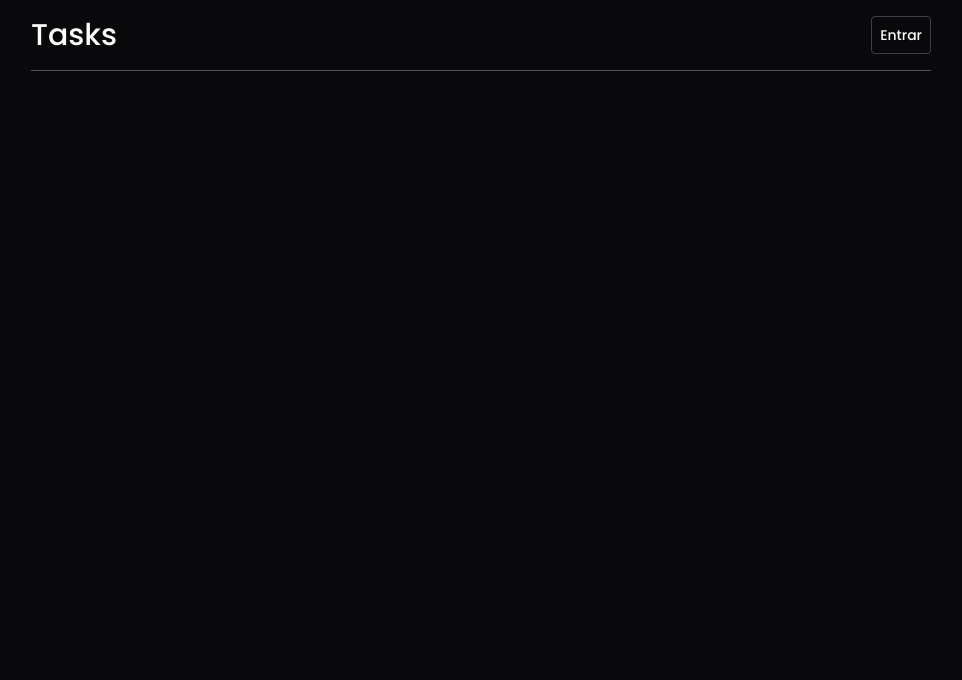
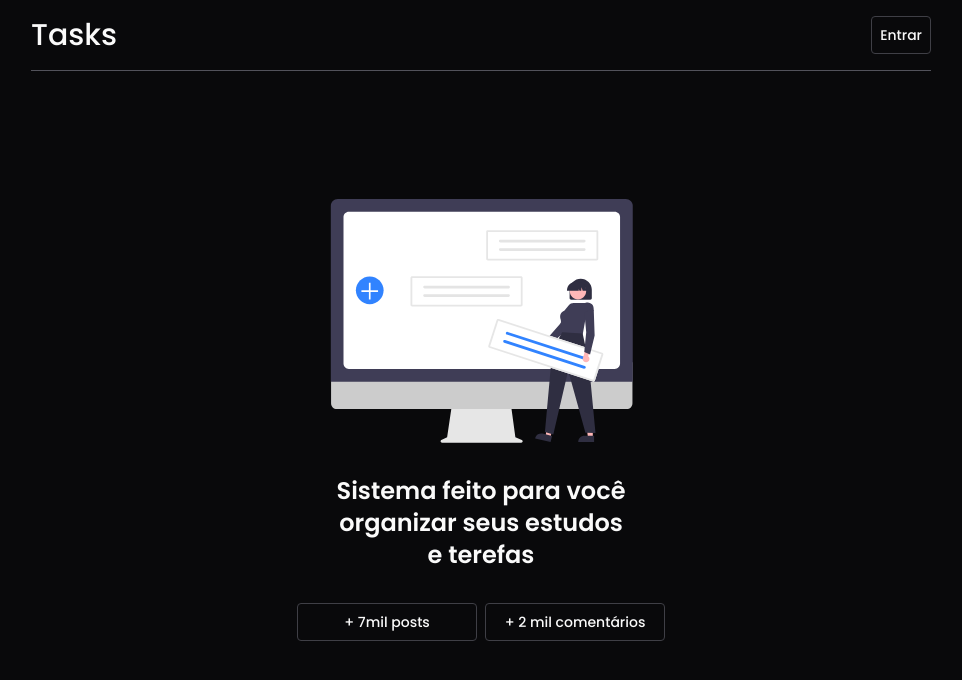
Before and after one commit to MatheusAltrao/taskList, a Next.js app: page / in a window 1280 px wide. Shown: the top 680 px of the page, without its empty margins (159-1121 px from the left). Built offline with nearby package versions, Linux system fonts and the light colour scheme; no server answers.

Commit message:
feat: create hero section

```diff
--- a/src/app/Dashboard/page.tsx
+++ /dev/null
@@ -1,11 +0,0 @@
-const Dashboard = () => {
-    return (
-        <div>
-            <div>
-                <h1 className='text-3xl font-medium '>Minhas Tarefas</h1>
-            </div>
-        </div>
-    );
-};
-
-export default Dashboard;
--- a/src/app/globals.css
+++ b/src/app/globals.css
@@ -3,9 +3,17 @@
 @tailwind utilities;
 
 body {
-    @apply bg-zinc-950 text-zinc-50 px-4;
+    @apply bg-zinc-950 text-zinc-50 px-2 sm:px-4;
 }
 
 .btn-primary {
     @apply bg-transparent border border-zinc-700 rounded flex items-center justify-center  font-medium hover:bg-zinc-700 transition-colors;
 }
+
+.btn-secondary {
+    @apply bg-blue-700 border border-blue-700 rounded flex items-center justify-center  font-medium hover:bg-transparent transition-colors;
+}
+
+.card {
+    @apply bg-transparent border border-zinc-700 rounded  font-medium hover:bg-zinc-700 transition-colors;
+}
--- a/src/app/page.tsx
+++ b/src/app/page.tsx
@@ -1,3 +1,34 @@
+import Image from 'next/image';
+import HeroImage from '../assets/heroImage.svg';
+
 export default function Home() {
-    return <div className='min-h-screen '></div>;
+    return (
+        <div className=' mt-32 w-full max-w-[900px] mx-auto flex items-center justify-center flex-col gap-8 '>
+            <div className=' pr-8 '>
+                <Image
+                    src={HeroImage}
+                    alt=''
+                    height={400}
+                    width={400}
+                    priority={true}
+                    className='w-full max-w-[400px] max-h-[400px]'
+                />
+            </div>
+
+            <div className='flex flex-col items-center justify-center gap-4 w-full text-center'>
+                <h1 className='text-2xl font-semibold text-center max-w-[300px]'>
+                    Sistema feito para você organizar seus estudos e terefas
+                </h1>
+            </div>
+
+            <div className='flex items-center flex-col sm:flex-row justify-center gap-2'>
+                <div className='card text-center py-2 w-[180px] text-sm'>
+                    + 7mil posts
+                </div>
+                <div className='card text-center py-2 w-[180px] text-sm'>
+                    + 2 mil comentários
+                </div>
+            </div>
+        </div>
+    );
 }
```
